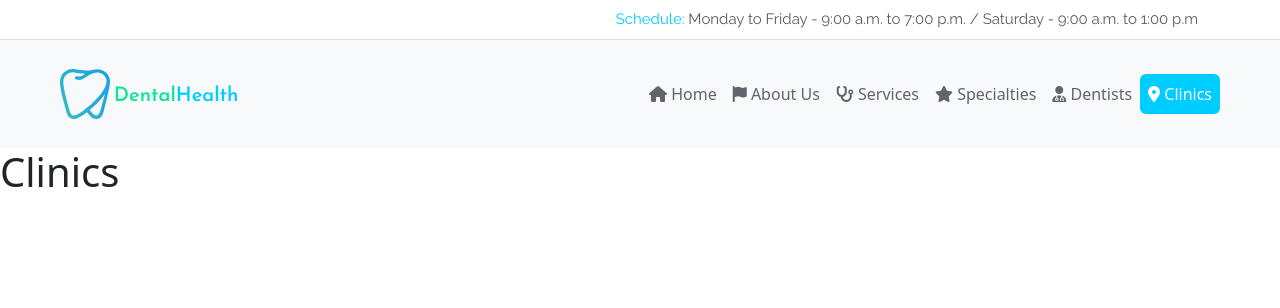
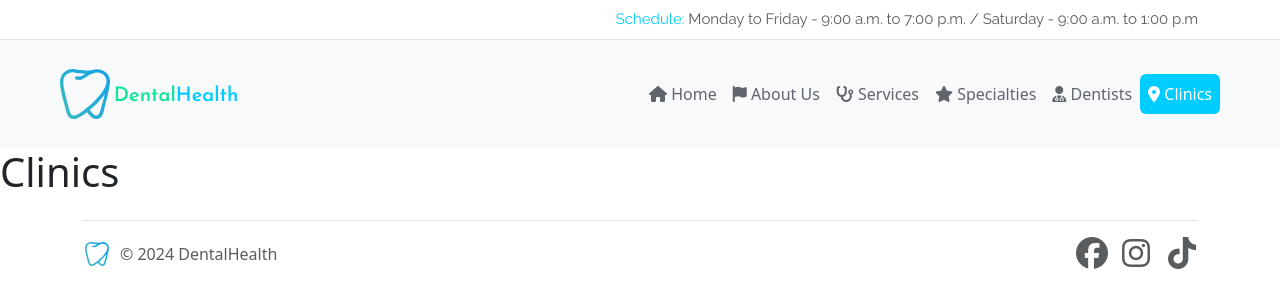
Before and after one commit to aaronmasm/dentalhealth, a Django app: page /clinics/ in a window 1280 px wide. Shown: the top 308 px of the page. Run offline with Django 5.2, Linux system fonts and the light colour scheme; some libraries are stand-ins or nearby versions.

Commit message:
Footer placement

```diff
--- a/static/css/base.css
+++ b/static/css/base.css
@@ -48,3 +48,9 @@
 .nav-link:hover {
     color: var(--health-color-font);
 }
+
+/* Icons */
+.footer-icons {
+    width: 30px;
+    height: 24px;
+}
--- a/templates/base.html
+++ b/templates/base.html
@@ -73,6 +73,35 @@
     {% endblock content %}
 </main>
 
+<div class="container">
+    <footer class="d-flex flex-column flex-md-row align-items-center justify-content-between py-3 my-4 border-top">
+        <div class="col-12 col-md-4 d-flex align-items-center justify-content-center justify-content-md-start mb-3 mb-md-0">
+            <a href="/" class="me-2 text-muted text-decoration-none lh-1">
+                <img src="{% static 'img/tooth.svg' %}" alt="DentalHealth" width="30" height="24" class="footer-icons">
+            </a>
+            <span class="text-muted">&copy; 2024 DentalHealth</span>
+        </div>
+
+        <ul class="nav col-12 col-md-4 justify-content-center justify-content-md-end list-unstyled d-flex">
+            <li class="ms-3">
+                <a class="text-muted" href="#">
+                    <i class="fa-brands fa-facebook fa-2x footer-icons"></i>
+                </a>
+            </li>
+            <li class="ms-3">
+                <a class="text-muted" href="#">
+                    <i class="fa-brands fa-instagram fa-2x footer-icons"></i>
+                </a>
+            </li>
+            <li class="ms-3">
+                <a class="text-muted" href="#">
+                    <i class="fa-brands fa-tiktok fa-2x footer-icons"></i>
+                </a>
+            </li>
+        </ul>
+    </footer>
+</div>
+
 <script src="https://cdn.jsdelivr.net/npm/bootstrap@5.3.3/dist/js/bootstrap.bundle.min.js"
         integrity="sha384-YvpcrYf0tY3lHB60NNkmXc5s9fDVZLESaAA55NDzOxhy9GkcIdslK1eN7N6jIeHz"
         crossorigin="anonymous"></script>
```
Also changed, not shown: pages/templates/pages/home.html (+7 -6 lines).
